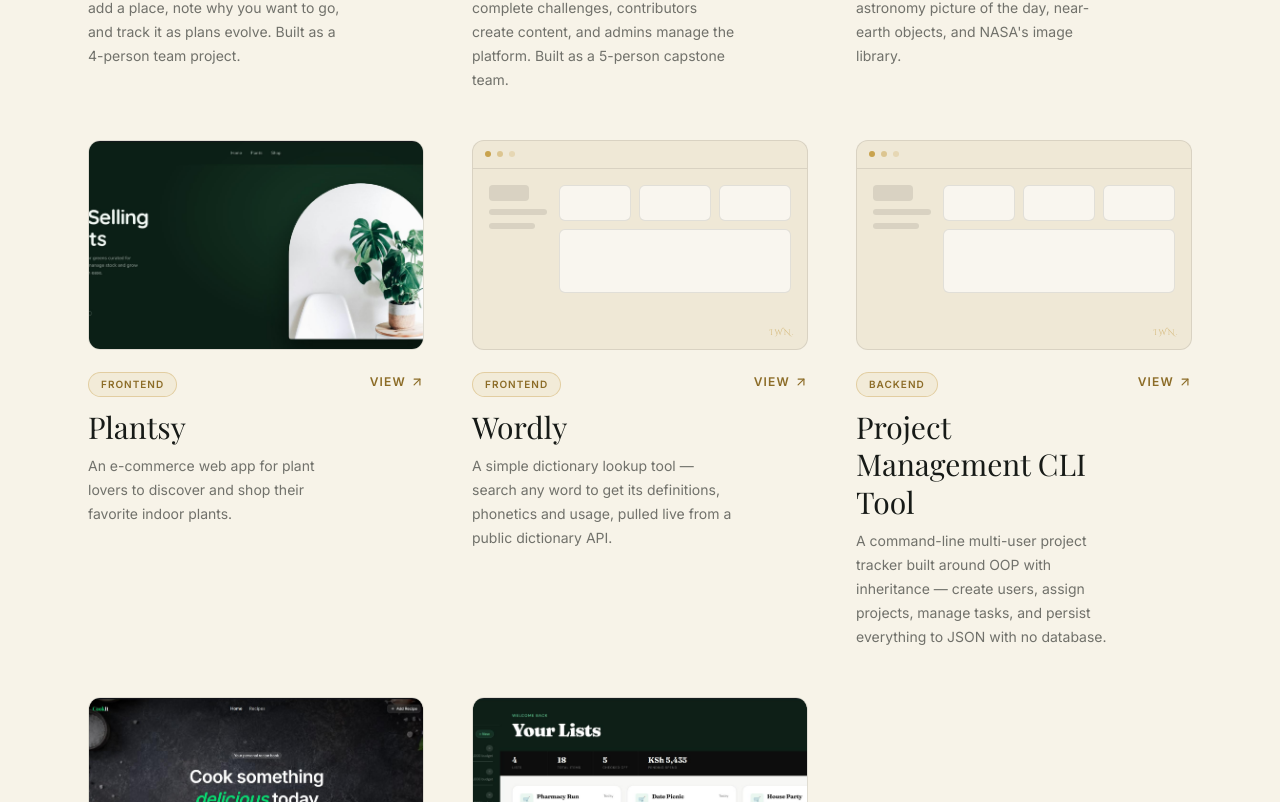
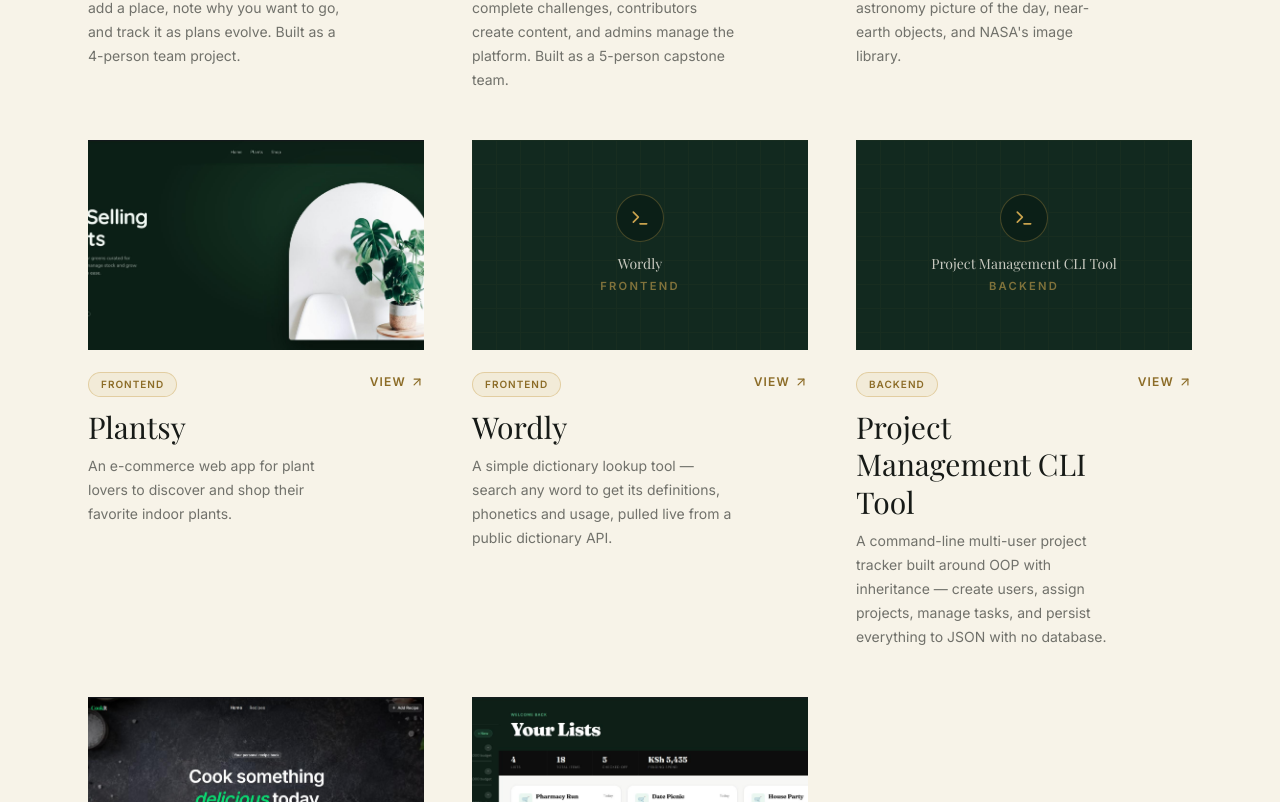
Before and after one commit to DalzWrld/Ian-portfolio, a React (Vite) app: page /work in a window 1280 px wide. Shown: the part 818-1620 px from the top of the page. Built offline with nearby package versions, Linux system fonts and the light colour scheme.

Commit message:
Replace the preview art with the project thumbnail

```diff
--- a/src/components/sections/ProjectCard.jsx
+++ b/src/components/sections/ProjectCard.jsx
@@ -2,6 +2,7 @@ import { ArrowUpRight } from "lucide-react"
 import { Link } from "react-router-dom"
 import { Badge } from "@/components/ui/badge"
 import { cn } from "@/lib/utils"
+import { ProjectThumbnail } from "@/components/sections/ProjectThumbnail"
 
 /**
  * A lightweight, CSS-drawn "browser window" mockup standing in for a
@@ -48,17 +49,7 @@ export function ProjectCard({ project, inverse = false }) {
   return (
     <article className="group">
       <Link to={`/work/${project.slug}`} className="block">
-        {project.image ? (
-          <div className="aspect-16/10 overflow-hidden rounded-xl border border-current/10">
-            <img
-              src={project.image}
-              alt={`${project.title} preview`}
-              className="h-full w-full object-cover object-top transition-transform duration-500 group-hover:scale-105"
-            />
-          </div>
-        ) : (
-          <PreviewArt tone={inverse ? "dark" : "light"} />
-        )}
+        <ProjectThumbnail project={project} inverse={inverse} />
         <div className="mt-5 flex items-start justify-between gap-4">
           <div>
             <Badge className={inverse ? "border-gold/40 text-gold" : undefined}>{project.category}</Badge>
--- /dev/null
+++ b/src/components/sections/ProjectThumbnail.jsx
@@ -0,0 +1,45 @@
+// components/sections/ProjectThumbnail.jsx
+import { Terminal } from "lucide-react"
+
+export function ProjectThumbnail({ project, className = "" }) {
+  // If there's an image, show it
+  if (project.image) {
+    return (
+      <div className={`relative aspect-16/10 overflow-hidden ${className}`}>
+        <img
+          src={project.image}
+          alt={`${project.title} preview`}
+          className="h-full w-full object-cover object-top"
+        />
+      </div>
+    )
+  }
+
+  // Fallback: branded solid block
+  return (
+    <div
+      className={`relative aspect-16/10 overflow-hidden bg-forest-soft ${className}`}
+    >
+      {/* Subtle grid pattern overlay */}
+      <div
+        className="absolute inset-0 opacity-[0.03]"
+        style={{
+          backgroundImage: `linear-gradient(var(--color-gold) 1px, transparent 1px),
+                            linear-gradient(90deg, var(--color-gold) 1px, transparent 1px)`,
+          backgroundSize: "24px 24px",
+        }}
+      />
+
+      {/* Content */}
+      <div className="relative flex h-full flex-col items-center justify-center gap-3 p-6 text-center">
+        <div className="flex h-12 w-12 items-center justify-center rounded-full border border-gold/30 bg-forest text-gold">
+          <Terminal size={20} />
+        </div>
+        <div>
+          <p className="font-display text-sm text-cream/80">{project.title}</p>
+          <p className="mt-1 eyebrow text-gold/60">{project.category}</p>
+        </div>
+      </div>
+    </div>
+  )
+}
```
